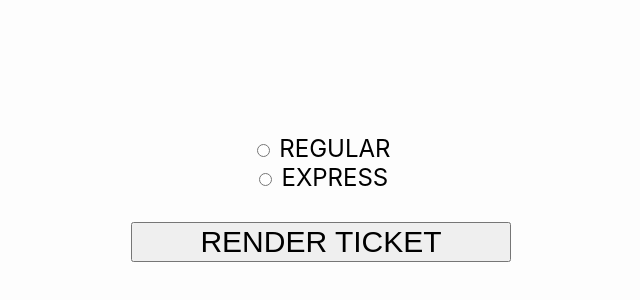
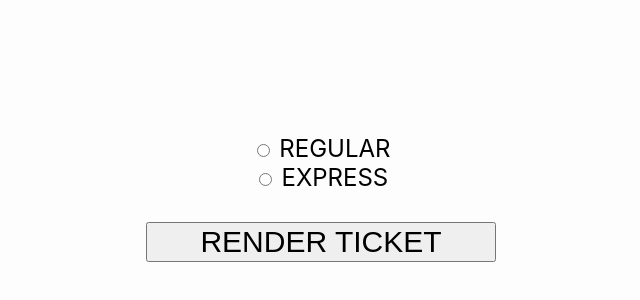
Before and after one commit to infinity-machine/BusPass, a React (Create React App) app in the folder client/: page / in a window 1280 px wide. Shown: the part 202-502 px from the top of the page, without its empty margins (319-959 px from the left). Built offline with nearby package versions, Linux system fonts and the light colour scheme.

Commit message:
adjust width

```diff
--- a/client/src/index.css
+++ b/client/src/index.css
@@ -15,7 +15,7 @@ body{
   }
 
   .margin_lock {
-    width: 380px;
+    width: 350px;
     margin: auto;
   }
 
```
